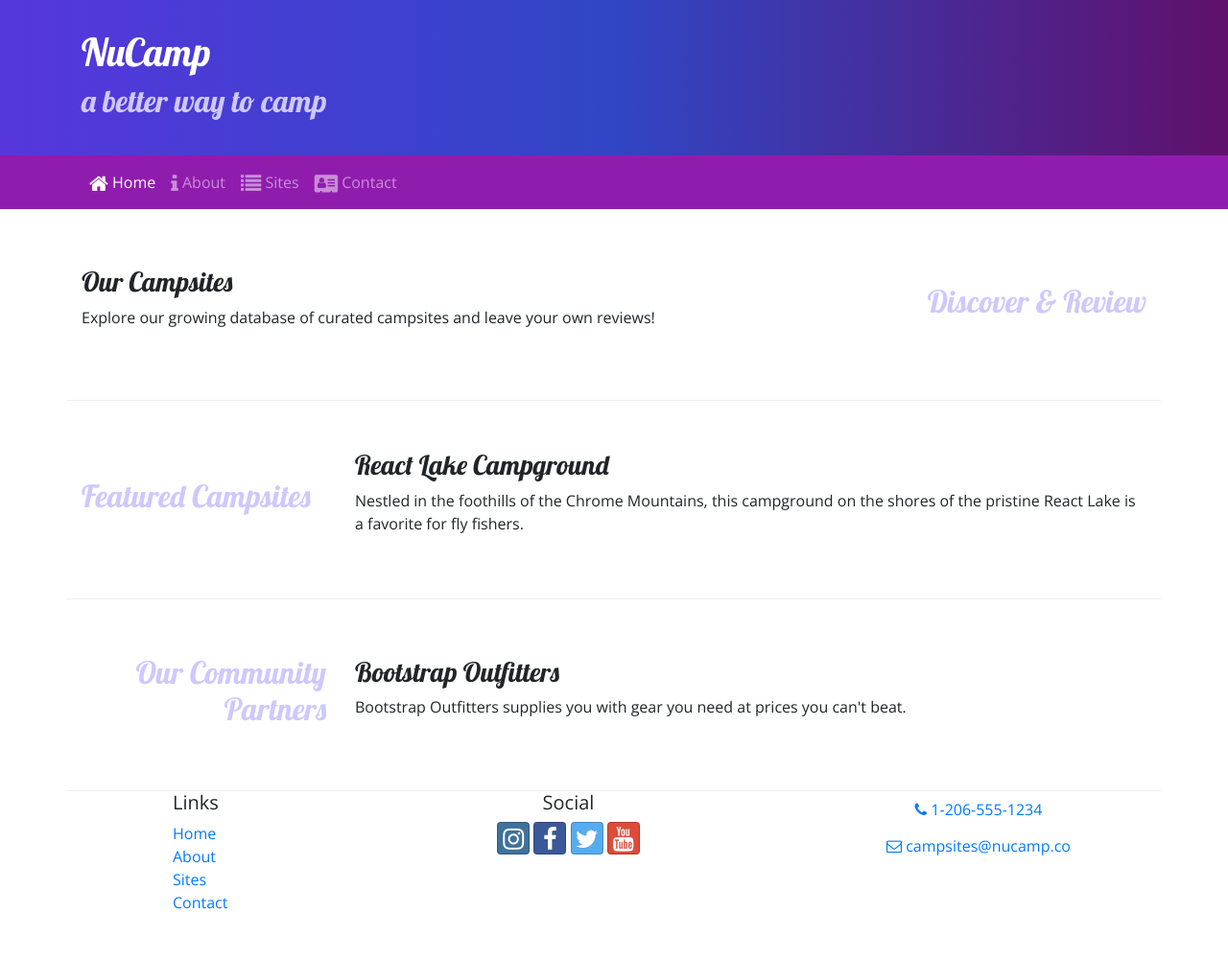
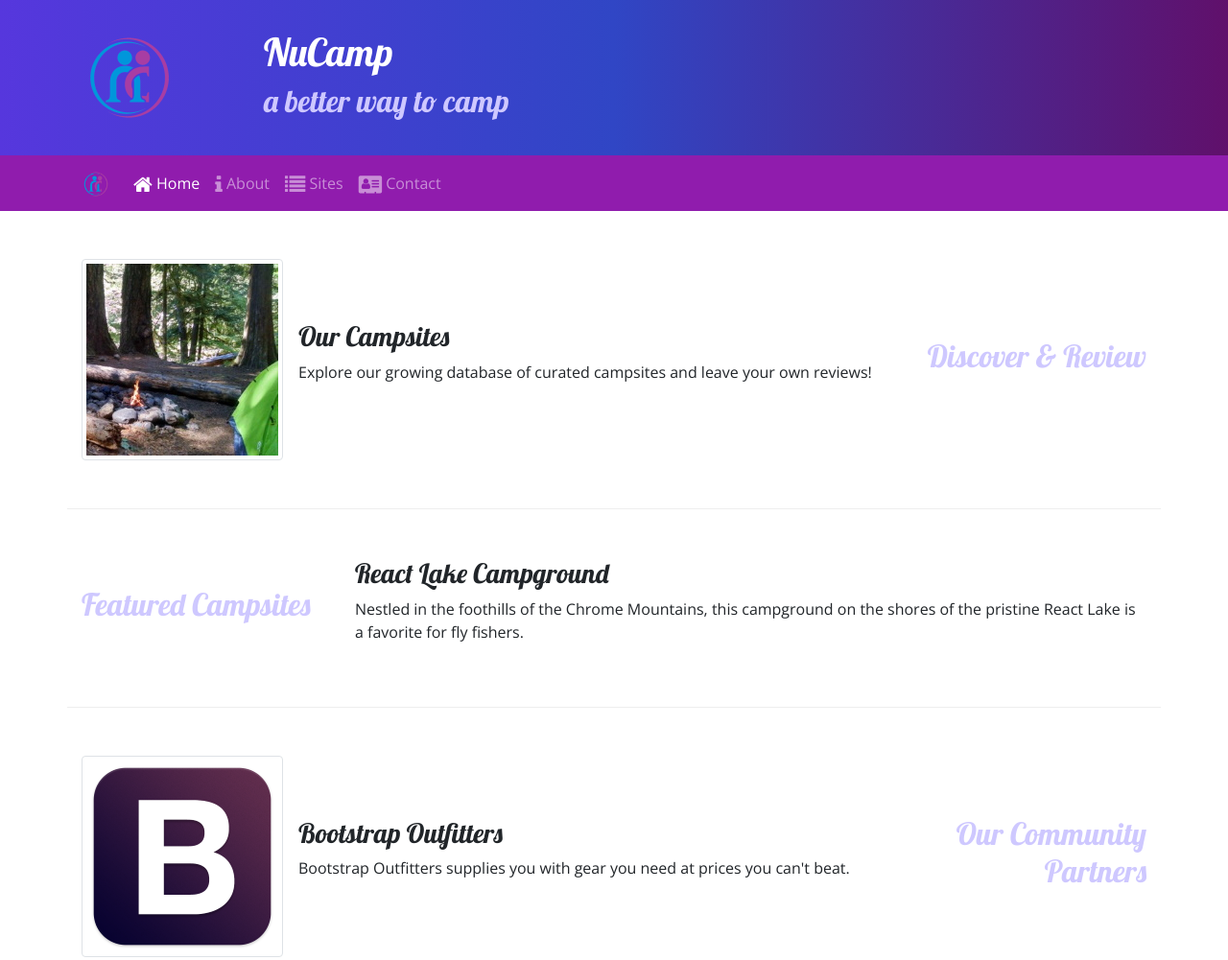
Before and after one commit to bethwacker/bootstrapnucampsite, a website: page index.html in a window 1280 px wide. Shown: the top 1001 px of the page at 96% size. Before the commit the page ends 969 px from the top, so only its background shows below. Drawn offline with nearby package versions, Linux system fonts and the light colour scheme.

Commit message:
Images and Media

```diff
--- a/index.html
+++ b/index.html
@@ -23,6 +23,9 @@
         <header class="jumbotron jumbotron-fluid">
             <div class="container">
                 <div class="row">
+                    <div class="col-4 col-sm-3 col-md-2 align-self-center">
+                   <img src="img/logo.png" class="img-fluid" />
+                </div>
                     <div class="col">
                         <h1>NuCamp</h1>
                         <h2>a better way to camp</h2>
@@ -33,6 +36,8 @@
 
         <nav class="navbar navbar-expand-sm navbar-dark sticky-top">
             <div class="container">
+                <a class="navbar-brand" href="#"><img src="img/logo.png" height="30" width="30" /></a>
+            <button class="navbar-toggler" type="button" data-toggle="collapse" data-target="#nucampNavbar">
                 <button class="navbar-toggler ml-auto" type="button" data-toggle="collapse" data-target="#nucampNavbar">
                     <span class="navbar-toggler-icon"></span>
                 </button>
@@ -52,17 +57,20 @@
             </div>
         </nav>
 
-
         <div class="container">
             <div class="row row-content align-items-center">
                 <div class="col-sm-4 order-sm-last col-md-3">
                     <h2 class="text-sm-right">Discover & Review</h2>
                 </div>
                 <div class="col">
-                    <h3>Our Campsites</h3>
-                    <div class="d-none d-sm-block">
-                        <p>Explore our growing database of curated campsites and leave your
-                            own reviews!</p>
+                    <div class="media">
+                    <img class="d-flex mr-3 img-thumbnail" src="img/breadcrumb-trail-thumb.jpg" alt="Breadcrumb Trail" />
+                        <div class="media-body align-self-center">
+                            <h3>Our Campsites</h3>
+                            <div class="d-none d-sm-block">
+                                <p class="d-none d-sm-block">Explore our growing database of curated campsites and leave your own reviews!</p>
+                            </div>
+                        </div>
                     </div>
                 </div>
             </div>
@@ -73,21 +81,21 @@
                 </div>
                 <div class="col">
                     <h3>React Lake Campground</h3>
-                    <div class="d-none d-sm-block">
-                        <p>Nestled in the foothills of the Chrome Mountains, this campground on the shores of the
-                            pristine React Lake is a favorite for fly fishers.</p>
-                    </div>
+                    <p class="d-none d-sm-block">Nestled in the foothills of the Chrome Mountains, this campground on the shores of the pristine React Lake is a favorite for fly fishers.</p>
                 </div>
             </div>
 
             <div class="row row-content align-items-center">
-                <div class="col-sm-4 order-sm- col-md-3">
+                <div class="col-sm-4 order-sm-last col-md-3">
                     <h2 class="text-sm-right">Our Community Partners</h2>
                 </div>
                 <div class="col">
-                    <h3>Bootstrap Outfitters</h3>
-                    <div class="d-none d-sm-block">
-                        <p>Bootstrap Outfitters supplies you with gear you need at prices you can't beat.</p>
+                    <div class="media">
+                        <img class="d-flex mr-3 img-thumbnail" src="img/bootstrap-thumb.png" alt="Bootstrap Outfitters" />
+                        <div class="media-body align-self-center">
+                            <h3>Bootstrap Outfitters</h3>
+                            <p class="d-none d-sm-block">Bootstrap Outfitters supplies you with gear you need at prices you can't beat.</p>
+                        </div>
                     </div>
                 </div>
             </div>
```
Also changed, not shown: aboutus.html (+5 -0 lines), contactus.html (+5 -0 lines), img/bootstrap-thumb.png (added), img/breadcrumb-trail-thumb.jpg (added), img/breadcrumb-trail.jpg (added), img/chrome-river-thumb.jpg (added), img/chrome-river.jpg (added), img/logo.png (added), img/react-lake-thumb.jpg (added), img/react-lake.jpg (added).
